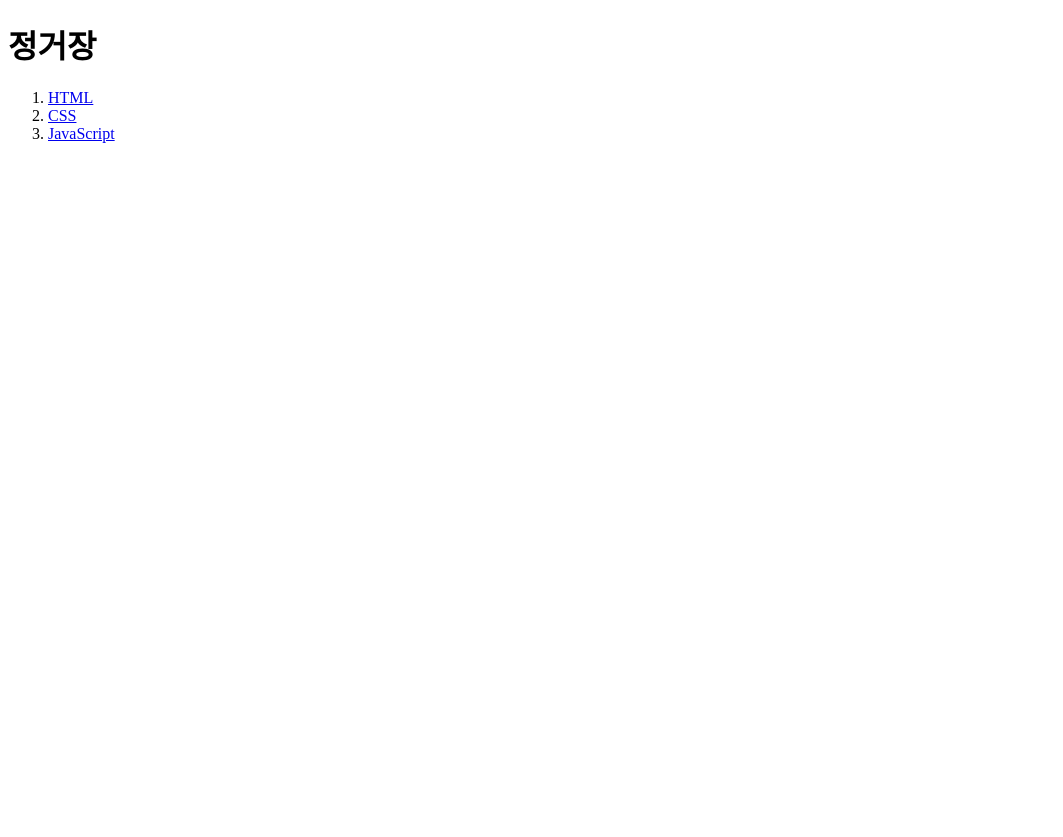
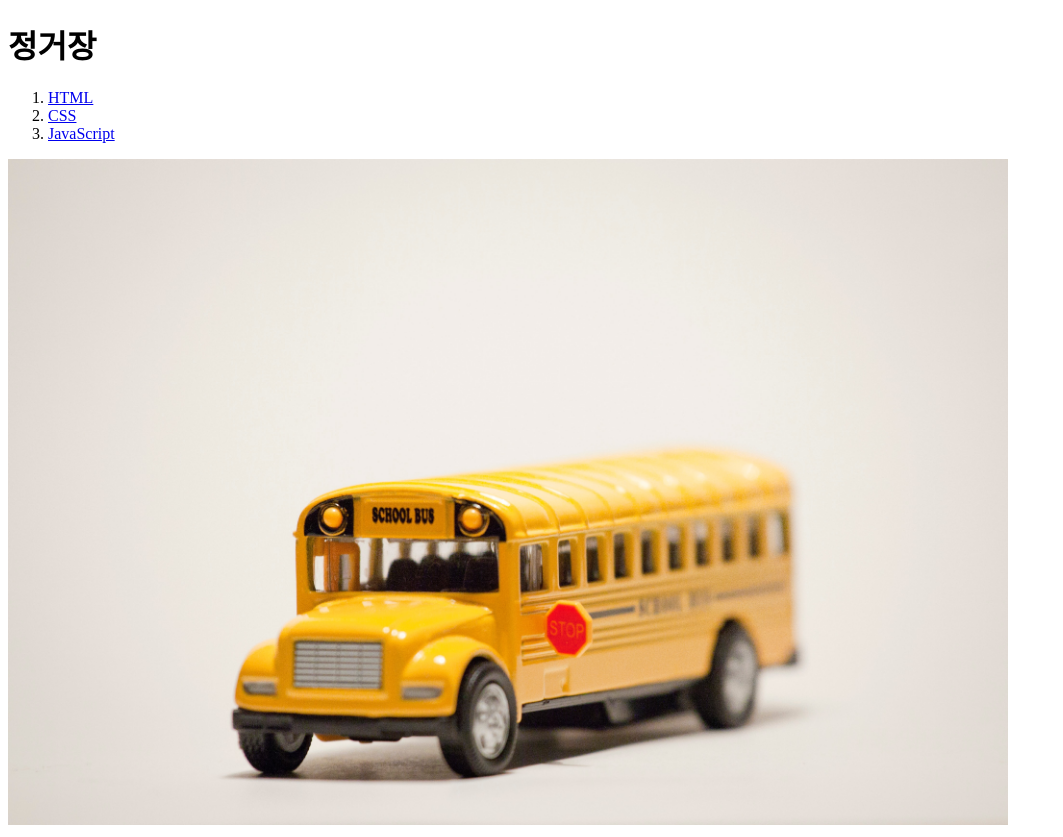
Before and after one commit to Bin0917/webguide, a plain HTML site: page index.html in a window 1280 px wide. Shown: the whole page, without its empty margins (0-1063 px from the left). Before the commit the page ends 800 px from the top, so only its background shows below. Drawn offline with Linux system fonts and the light colour scheme.

Commit message:
Add files via upload

```diff
--- a/index.html
+++ b/index.html
@@ -11,6 +11,6 @@
       <li><a href="css.html">CSS</a></li>
       <li><a href="java_scripts.html">JavaScript</a></li>
     </ol>
-
+    <img src="bus.jpg" width="1000">
   </body>
 </html>
```
Also changed, not shown: bus.jpg (added).
